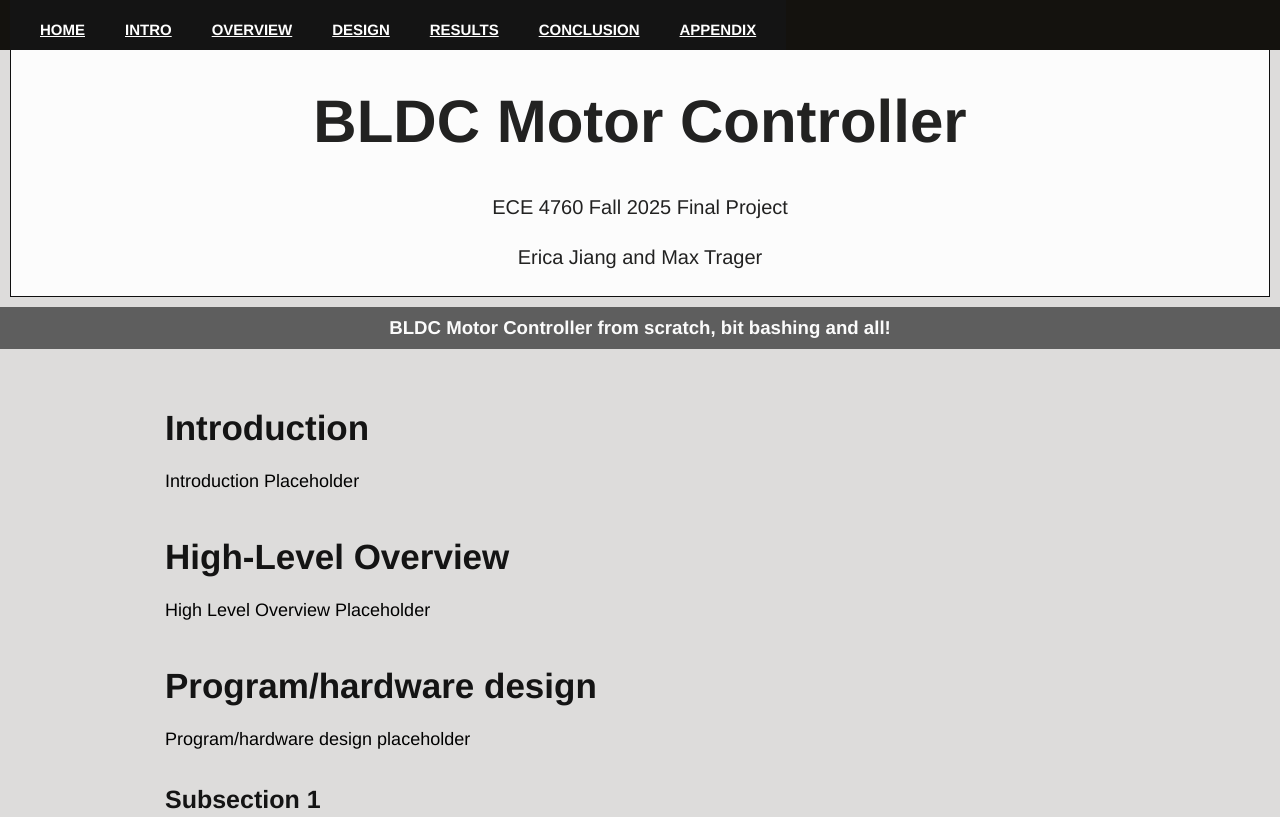
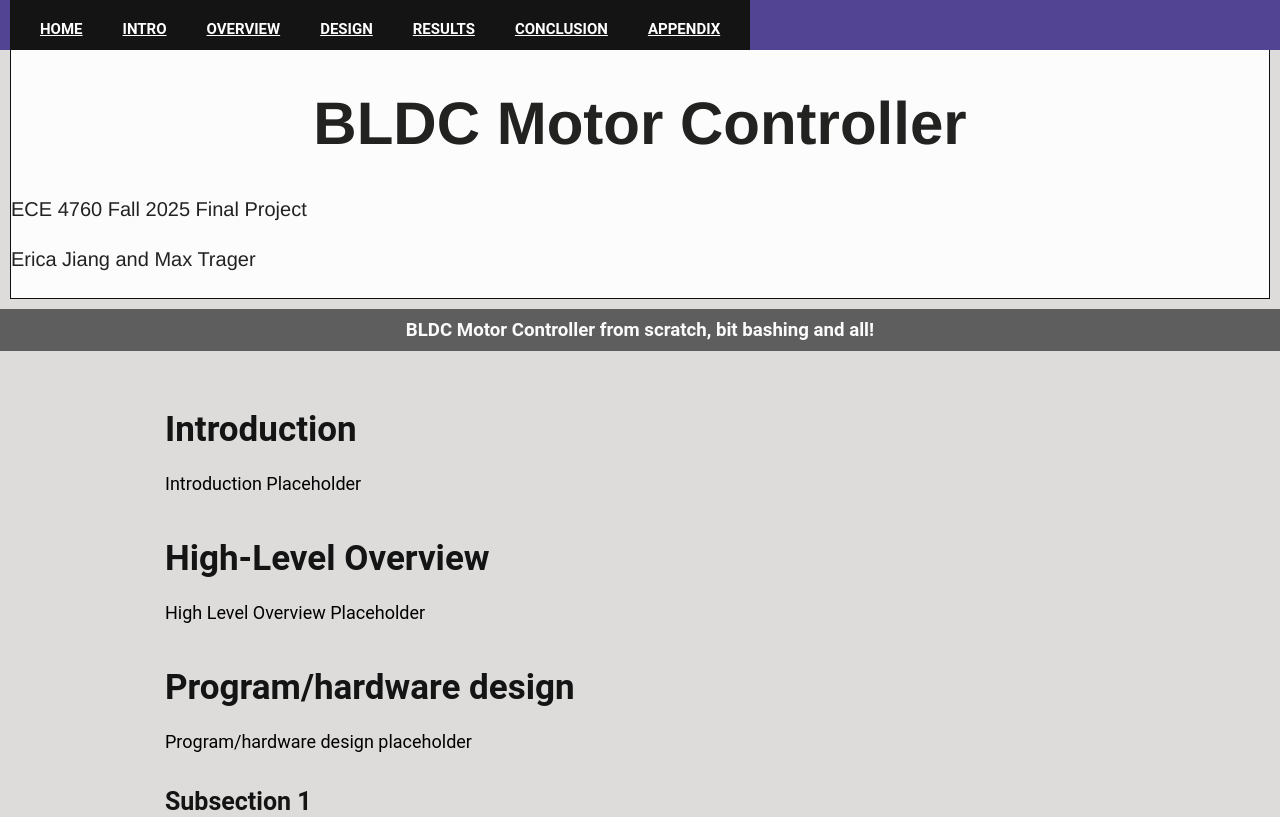
Before and after one commit to mtrager22/ECE-4760-BLDC-Website-mt687-ej289, a plain HTML site: page index.html in a window 1280 px wide. Shown: the top 817 px of the page. Drawn offline with Linux system fonts and the light colour scheme.

Commit message:
update font and heading color

```diff
--- a/site.css
+++ b/site.css
@@ -1,7 +1,7 @@
 html {
 	background-color: #dddcdb;
 	font-size: 100%;
-	font-family: 'Helvetica', 'Arial', sans-serif;
+	font-family: 'Roboto', 'Arial', sans-serif;
 	box-sizing: border-box;
 	width: 100%;
 }
@@ -98,7 +98,7 @@ h4 {
 	font-family: 'Helvetica', 'Arial', sans-serif;
 	font-weight: normal;
 	font-size: 20px;
-	text-align: center;
+	text-align: left;
 }
 
 main {
@@ -323,7 +323,7 @@ main img {
 	nav .container {
 		margin: 0 auto;
 		position: fixed;
-		background-color: rgb(20, 18, 14);
+		background-color: #534493;
 		top: 0px;
 		width: 100%;
 		min-height: 30px;
```
